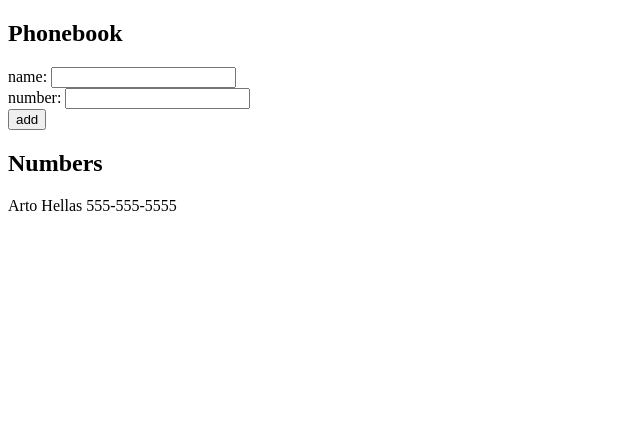
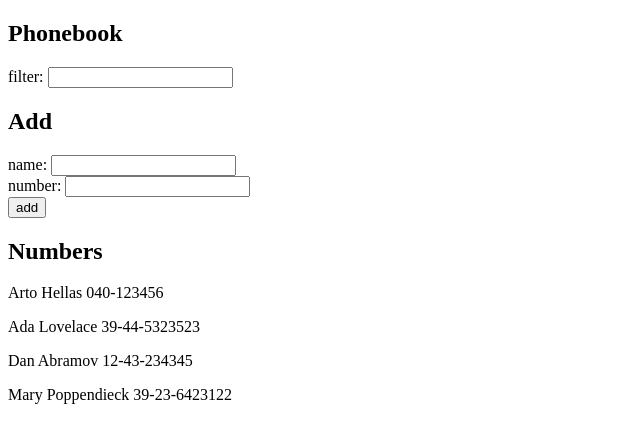
Before and after one commit to tyler1588/FSO, a React (Create React App) app in the folder part2/phonebook/: page / in a window 1280 px wide. Shown: the top 442 px of the page, without its empty margins (0-640 px from the left). Built offline with nearby package versions, Linux system fonts and the light colour scheme.

Commit message:
complete 2.9

```diff
--- a/part2/phonebook/src/App.js
+++ b/part2/phonebook/src/App.js
@@ -2,13 +2,14 @@
 
 const App = () => {
   const [persons, setPersons] = useState([
-    {
-      name: 'Arto Hellas',
-      number: '555-555-5555'
-    }
+    { name: 'Arto Hellas', number: '040-123456', id: 1 },
+    { name: 'Ada Lovelace', number: '39-44-5323523', id: 2 },
+    { name: 'Dan Abramov', number: '12-43-234345', id: 3 },
+    { name: 'Mary Poppendieck', number: '39-23-6423122', id: 4 }
   ])
   const [newName, setNewName] = useState('')
   const [newNumber, setNewNumber] = useState('')
+  const [filterValue, setFilterValue] = useState('')
 
   const updateName = (event) => {
     setNewName(event.target.value)
@@ -18,9 +19,14 @@
     setNewNumber(event.target.value)
   }
 
+  const updateFilter = (event) => {
+    setFilterValue(event.target.value)
+  }
+
   const addPerson = (event) => {
     event.preventDefault()
     const personObject = {
+      id: persons.length + 1,
       name: newName,
       number: newNumber
     }
@@ -33,9 +39,16 @@
     }
   }
 
+  const display = () => {
+    const toShow = filterValue === '' ? persons : persons.filter(person => person.name.toLowerCase().includes(filterValue.toLowerCase()))
+    return (toShow.map(person => <p key={person.id}>{person.name} {person.number}</p>))
+  }
+
   return (
     <div>
       <h2>Phonebook</h2>
+      filter: <input onChange={updateFilter} value={filterValue}/>
+      <h2>Add</h2>
       <form>
         <div>
           name: <input onChange={updateName} value={newName}/>
@@ -47,7 +60,7 @@
         </div>
       </form>
       <h2>Numbers</h2>
-      {persons.map((person, i) => <p key={i}>{person.name} {person.number}</p>)}
+      {display()}
     </div>
   )
 }
```
